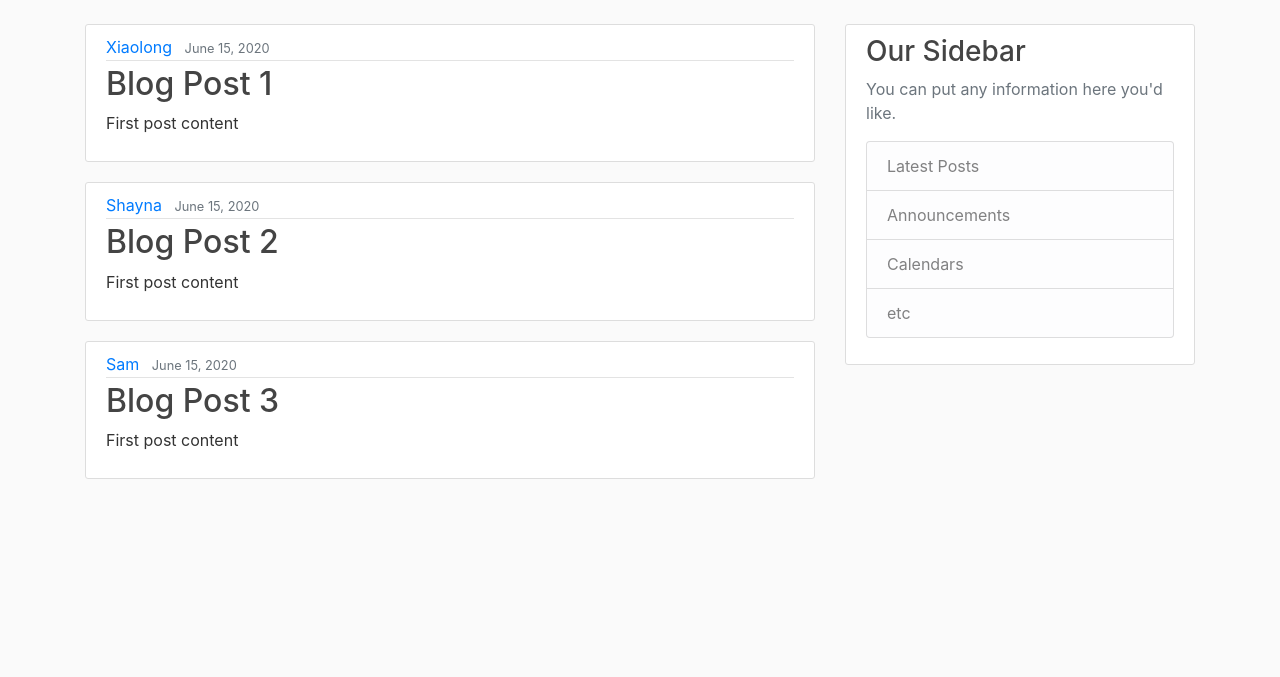
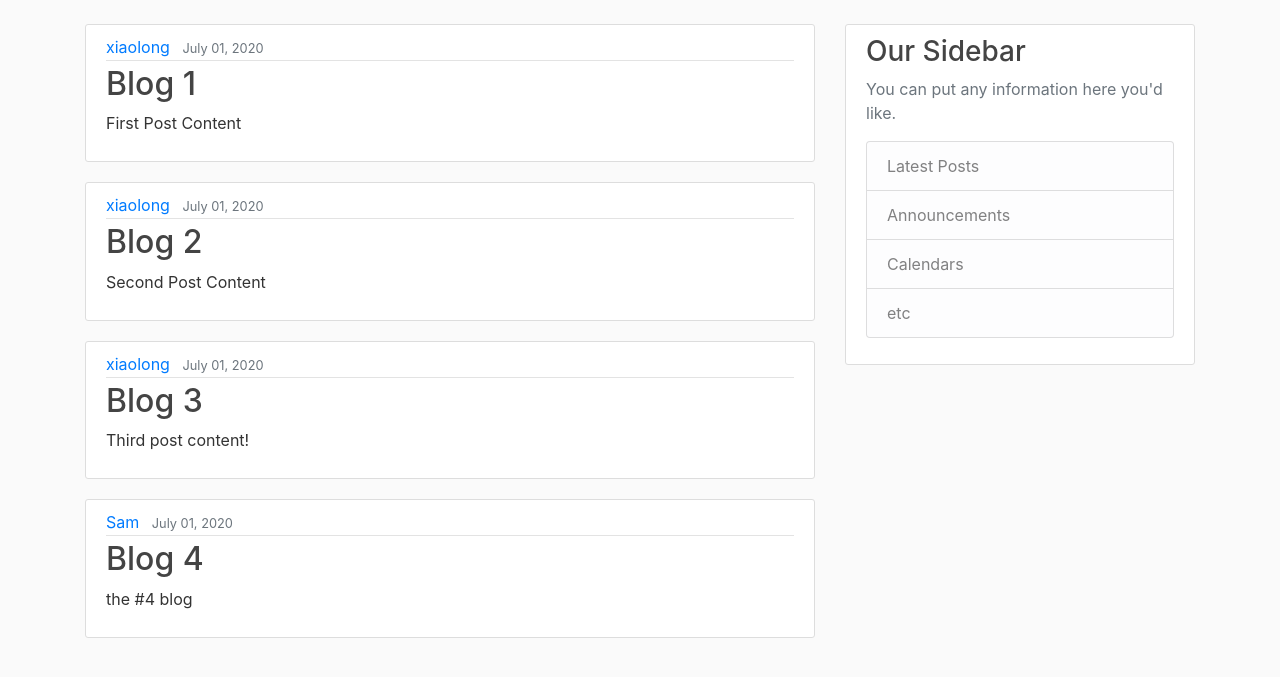
Before and after one commit to Programming-Everywhere/Forum, a Django app: page / in a window 1280 px wide. Shown: the part 56-733 px from the top of the page. Run offline with Django 3.2, Linux system fonts and the light colour scheme; data comes from the database, SQL or seed files in the repository; both versions use the stored data as it was after the commit; some libraries are stand-ins or nearby versions.

Commit message:
added user, and posts

```diff
--- a/django_project/blog/models.py
+++ b/django_project/blog/models.py
@@ -1,4 +1,13 @@
 from django.db import models
+from django.utils import timezone
+from django.contrib.auth.models import User
 
 class Post(models.Model):
-	title = models.CharField(max_length = 100)
+	title = models.CharField(max_length = 100) #The char length
+	content = models.TextField()
+	date_posted = models.DateTimeField(default=timezone.now)#Only when object created
+
+	author = models.ForeignKey(User, on_delete=models.CASCADE)
+
+	def __str__(self):
+		return self.title
--- a/django_project/blog/templates/blog/home.html
+++ b/django_project/blog/templates/blog/home.html
@@ -7,7 +7,7 @@
 		  <div class="media-body">
 		    <div class="article-metadata">
 		      <a class="mr-2" href="#">{{ post.author }}</a>
-		      <small class="text-muted">{{ post.date_posted }}</small>
+		      <small class="text-muted">{{ post.date_posted | date:"F d,  Y" }}</small>
 		    </div>
 		    <h2><a class="article-title" href="#">{{ post.title }}</a></h2>
 		    <p class="article-content">{{ post.content }}</p>
--- a/django_project/blog/views.py
+++ b/django_project/blog/views.py
@@ -1,28 +1,9 @@
 from django.shortcuts import render
+from .models import Post
 #7. when come to fuction home(), it simply return a <h1> Blog Home </h1>
-posts = [
-	{
-		'author': 'Xiaolong',
-		'title': 'Blog Post 1',
-		'content':'First post content',
-		'date_posted':'June 15, 2020'
-	},
-	{
-		'author': 'Shayna',
-		'title': 'Blog Post 2',
-		'content':'First post content',
-		'date_posted':'June 15, 2020'
-	},
-	{
-		'author': 'Sam',
-		'title': 'Blog Post 3',
-		'content':'First post content',
-		'date_posted':'June 15, 2020'
-	}
-]
 def home(request):
 	context = {
-		'posts': posts
+		'posts': Post.objects.all()
 	}
 	return render(request, 'blog/home.html', context)
 
```
Also changed, not shown: django_project/blog/migrations/0001_initial.py (added), django_project/db.sqlite3.
